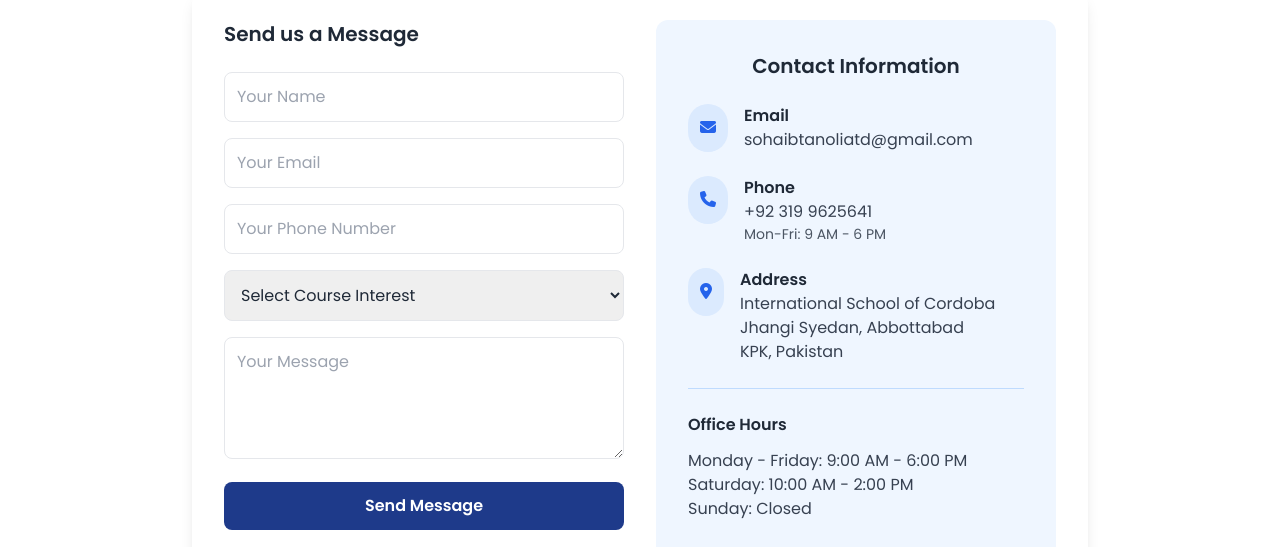
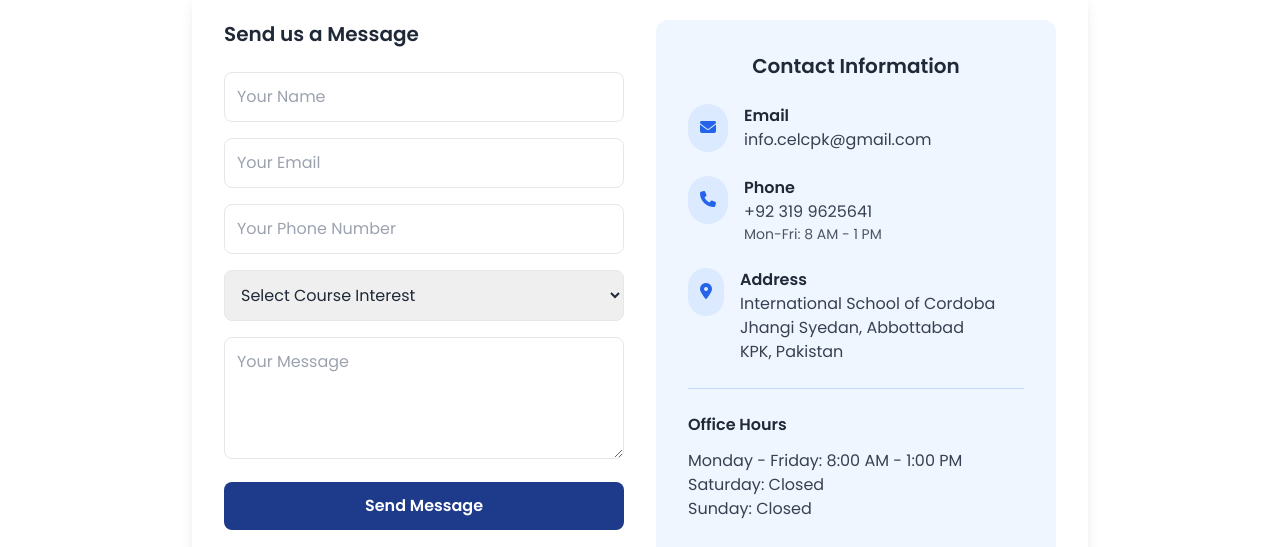
Before and after one commit to DEAD12444/cordoba-english-learning-center, a plain HTML site: page index.html in a window 1280 px wide. Shown: the part 4300-4847 px from the top of the page. Drawn offline with nearby package versions, Linux system fonts and the light colour scheme.

Commit message:
Update index.html

```diff
--- a/index.html
+++ b/index.html
@@ -565,7 +565,7 @@
               </div>
               <div>
                 <h5 class="font-semibold">Email</h5>
-                <p class="text-gray-700">sohaibtanoliatd@gmail.com</p>
+                <p class="text-gray-700">info.celcpk@gmail.com</p>
               </div>
             </div>
 
@@ -576,7 +576,7 @@
               <div>
                 <h5 class="font-semibold">Phone</h5>
                 <p class="text-gray-700">+92 319 9625641</p>
-                <p class="text-sm text-gray-600">Mon-Fri: 9 AM - 6 PM</p>
+                <p class="text-sm text-gray-600">Mon-Fri: 8 AM - 1 PM</p>
               </div>
             </div>
 
@@ -594,8 +594,8 @@
 
             <div class="pt-6 border-t border-blue-200">
               <h5 class="font-semibold mb-3">Office Hours</h5>
-              <p class="text-gray-700">Monday - Friday: 9:00 AM - 6:00 PM</p>
-              <p class="text-gray-700">Saturday: 10:00 AM - 2:00 PM</p>
+              <p class="text-gray-700">Monday - Friday: 8:00 AM - 1:00 PM</p>
+              <p class="text-gray-700">Saturday: Closed</p>
               <p class="text-gray-700">Sunday: Closed</p>
             </div>
           </div>
```
